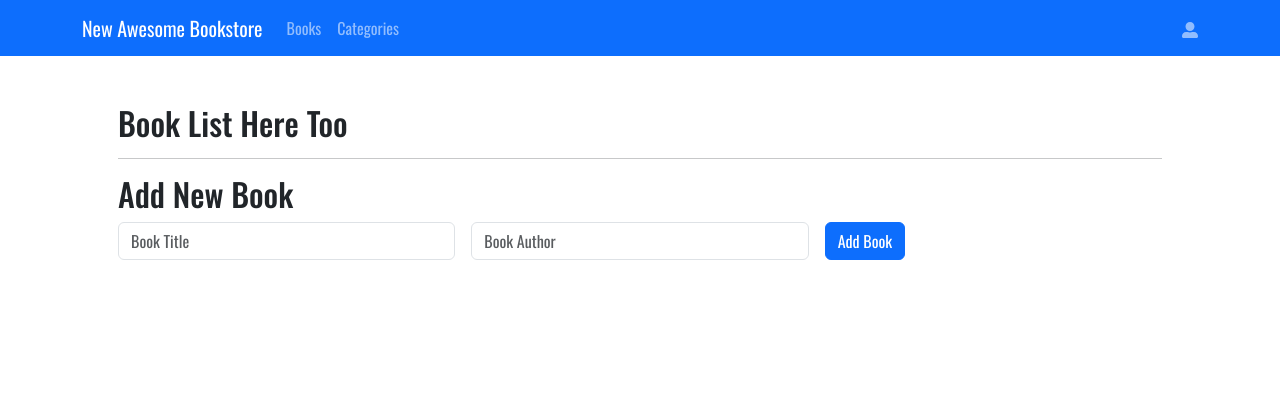
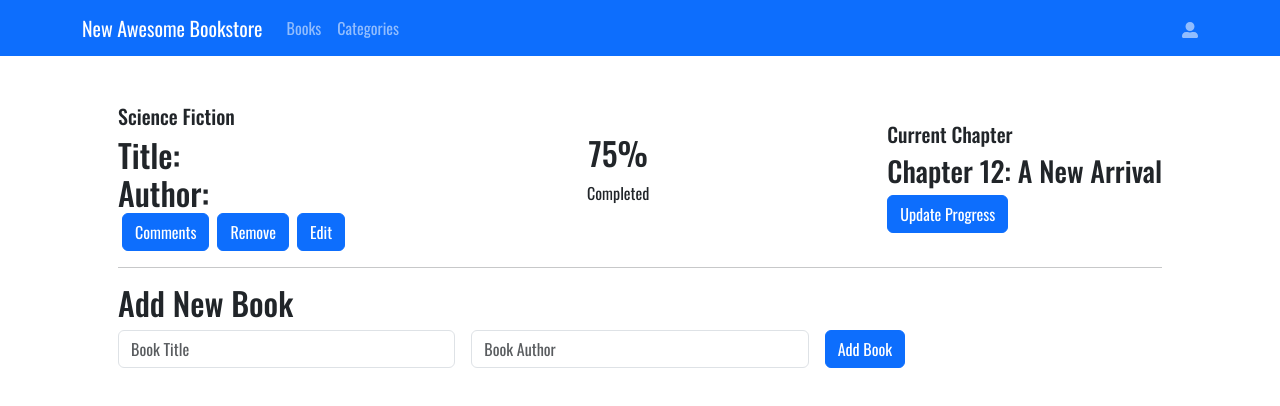
Before and after one commit to HunterX-7/New-Awesome-Bookstore, a React (Create React App) app: page / in a window 1280 px wide. Shown: the top 406 px of the page. Built offline with nearby package versions, Linux system fonts and the light colour scheme.

Commit message:
Add the display for the list of books ready to receive data

```diff
--- a/src/components/book.js
+++ b/src/components/book.js
@@ -1,11 +1,54 @@
-import BookForm from './bookForm';
-import BookList from './bookList';
+import React from 'react';
+import propTypes from 'prop-types';
 
-const Book = () => (
-  <div>
-    <BookList />
-    <BookForm />
-  </div>
-);
+const Book = ({ books }) => {
+  const { author, title } = books;
+
+  return (
+    <>
+      <div className="d-flex justify-content-between align-items-center">
+        <div>
+          <h5 className="mr-3">Science Fiction</h5>
+          <h2 className="mb-0">
+            Title:
+            {title}
+          </h2>
+          <h2 className="mb-0">
+            Author:
+            {author}
+          </h2>
+          <ul className="mb-0 p-0">
+            <button type="button" className="btn btn-primary mx-1">Comments</button>
+            <button type="button" className="btn btn-primary mx-1">Remove</button>
+            <button type="button" className="btn btn-primary mx-1">Edit</button>
+          </ul>
+        </div>
+
+        <div className="text-center mr-3">
+          <h2>75%</h2>
+          <p>Completed</p>
+        </div>
+
+        <div className="d-flex align-items-center">
+          <div>
+            <h5>Current Chapter</h5>
+            <h3>Chapter 12: A New Arrival</h3>
+            <button type="button" className="btn btn-primary">Update Progress</button>
+          </div>
+        </div>
+      </div>
+    </>
+  );
+};
+
+Book.defaultProps = {
+  books: '',
+  author: '',
+};
+
+Book.propTypes = {
+  books: propTypes.string,
+  author: propTypes.string,
+};
 
 export default Book;
--- a/src/components/bookList.js
+++ b/src/components/bookList.js
@@ -1,5 +1,11 @@
+import BookForm from './bookForm';
+import Book from './book';
+
 const BookList = () => (
-  <h2>Book List Here Too</h2>
+  <div>
+    <Book />
+    <BookForm />
+  </div>
 );
 
 export default BookList;
--- a/src/pages/bookPage.js
+++ b/src/pages/bookPage.js
@@ -1,8 +1,8 @@
-import Book from '../components/book';
+import BookList from '../components/bookList';
 
 const Books = () => (
   <div className="container p-5">
-    <Book />
+    <BookList />
   </div>
 );
 
```
